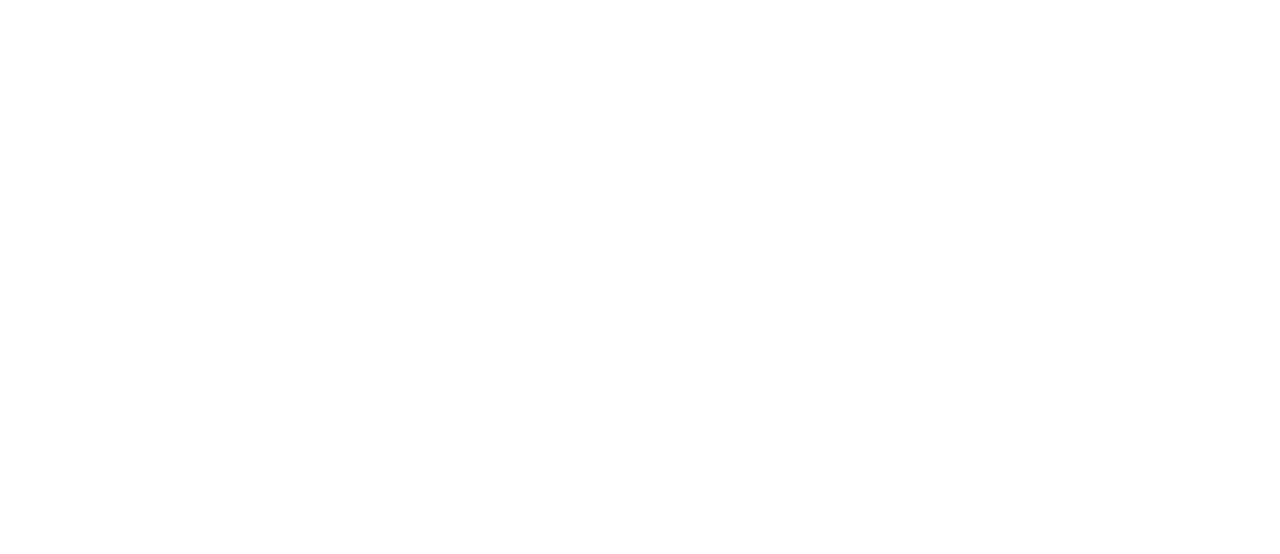
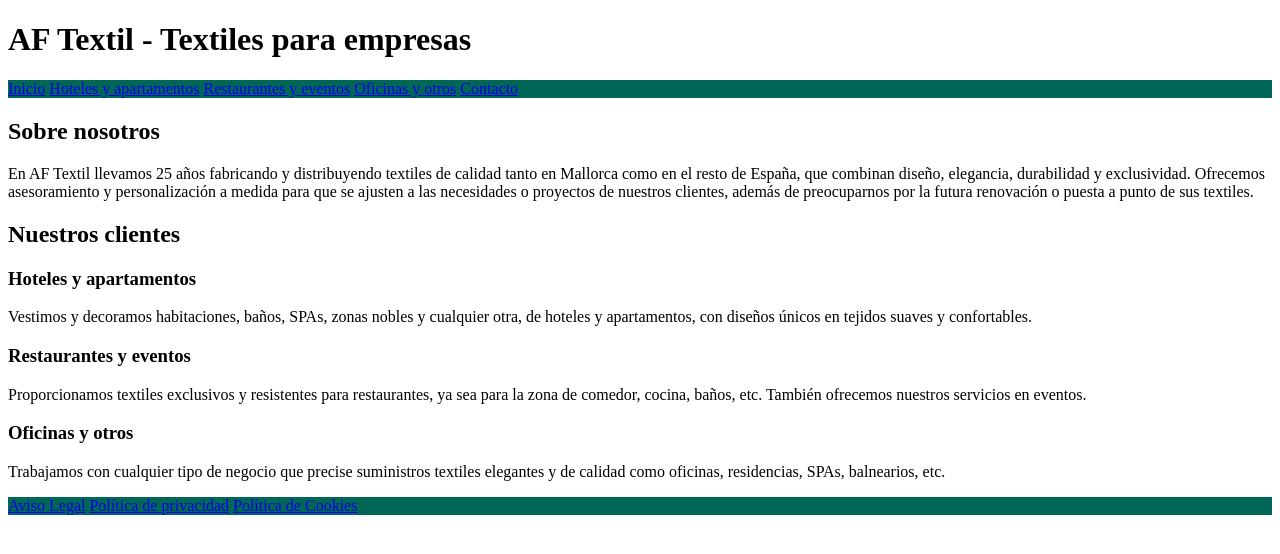
Before and after one commit to Daniel-Munoz-Tous/proyecto-aftextil, a plain HTML site: page index.html in a window 1280 px wide. Drawn offline with Linux system fonts and the light colour scheme.

Commit message:
Initial Files Upload

```diff
--- /dev/null
+++ b/css/index.css
@@ -0,0 +1,3 @@
+nav {
+    background-color: rgb(0, 102, 86);
+}
--- a/index.html
+++ b/index.html
@@ -1,23 +1,69 @@
 <!DOCTYPE html>
 <html lang="en">
+
 <head>
     <meta charset="UTF-8">
     <meta http-equiv="X-UA-Compatible" content="IE=edge">
     <meta name="viewport" content="width=device-width, initial-scale=1.0">
-    <title>Prova Git 2</title>
+    <title>AF Textil - Los mejores textiles para hoteles, restaurantes, oficinas y otros</title>
+    <link rel="stylesheet" href="css/index.css">
 </head>
+
 <body>
     <header>
-
+        <h1>AF Textil - Textiles para empresas</h1>
+        <nav>
+            <a href="index.html">Inicio</a>
+            <a href="hotelesApartamentos.html">Hoteles y apartamentos</a>
+            <a href="restaurantesEventos.html">Restaurantes y eventos</a>
+            <a href="oficinasOtros.html">Oficinas y otros</a>
+            <a href="contacto.html">Contacto</a>
+        </nav>
     </header>
-
     <main>
+        <section>
+            <h2>Sobre nosotros</h2>
+            <p>
+                En AF Textil llevamos 25 años fabricando y distribuyendo textiles de calidad tanto en Mallorca como en
+                el
+                resto de España, que combinan diseño, elegancia, durabilidad y exclusividad. Ofrecemos asesoramiento y
+                personalización a medida para que se ajusten a las necesidades o proyectos de nuestros clientes, además
+                de preocuparnos por la futura renovación o puesta a punto de sus textiles.
+            </p>
+        </section>
+        <section>
+            <h2>Nuestros clientes</h2>
+            <div>
+                <h3>Hoteles y apartamentos</h3>
+                <p>
+                    Vestimos y decoramos habitaciones, baños, SPAs, zonas nobles y cualquier otra, de hoteles y
+                    apartamentos, con diseños únicos en tejidos suaves y confortables.
+                </p>
+            </div>
+            <div>
+                <h3>Restaurantes y eventos</h3>
+                <p>
+                    Proporcionamos textiles exclusivos y resistentes para restaurantes, ya sea para la zona de comedor,
+                    cocina, baños, etc. También ofrecemos nuestros servicios en eventos.
+                </p>
+            </div>
+            <div>
+                <h3>Oficinas y otros</h3>
+                <p>
+                    Trabajamos con cualquier tipo de negocio que precise suministros textiles elegantes y de calidad
+                    como oficinas, residencias, SPAs, balnearios, etc.
+                </p>
+            </div>
+        </section>
 
     </main>
+    <footer>
+        <nav>
+            <a href="avisoLegal.html">Aviso Legal</a>
+            <a href="politicaPrivacidad.html">Política de privacidad</a>
+            <a href="politicaCookies.html">Política de Cookies</a>
+</nav>
+    </footer>
+</body>
 
-    <footer>
-
-    </footer>
-
-</body>
 </html>
```
Also changed, not shown: avisoLegal.html (added), contact.html (deleted), contacto.html (added), hotelesApartamentos.html (added), img/test.txt (deleted), img/test2.txt (deleted), initial_config_test2.txt (deleted), initial_confing_test.txt (deleted), oficinasOtros.html (added), politicaCookies.html (added), politicaPrivacidad.html (added), restaurantesEventos.html (added), 2 other files.
